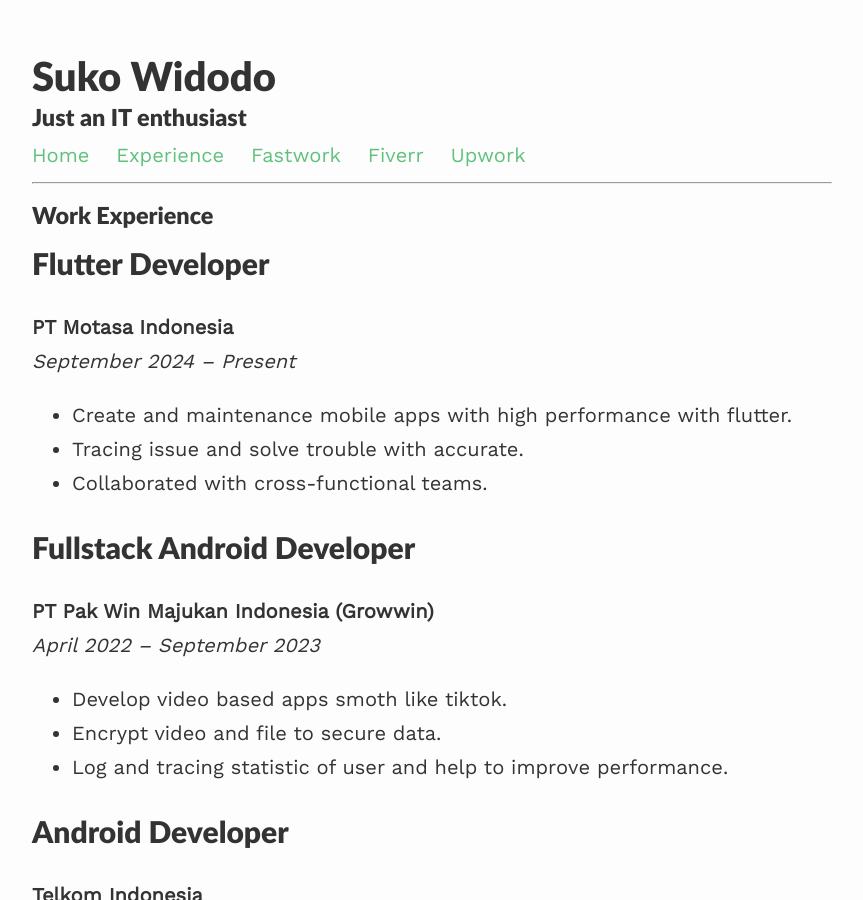
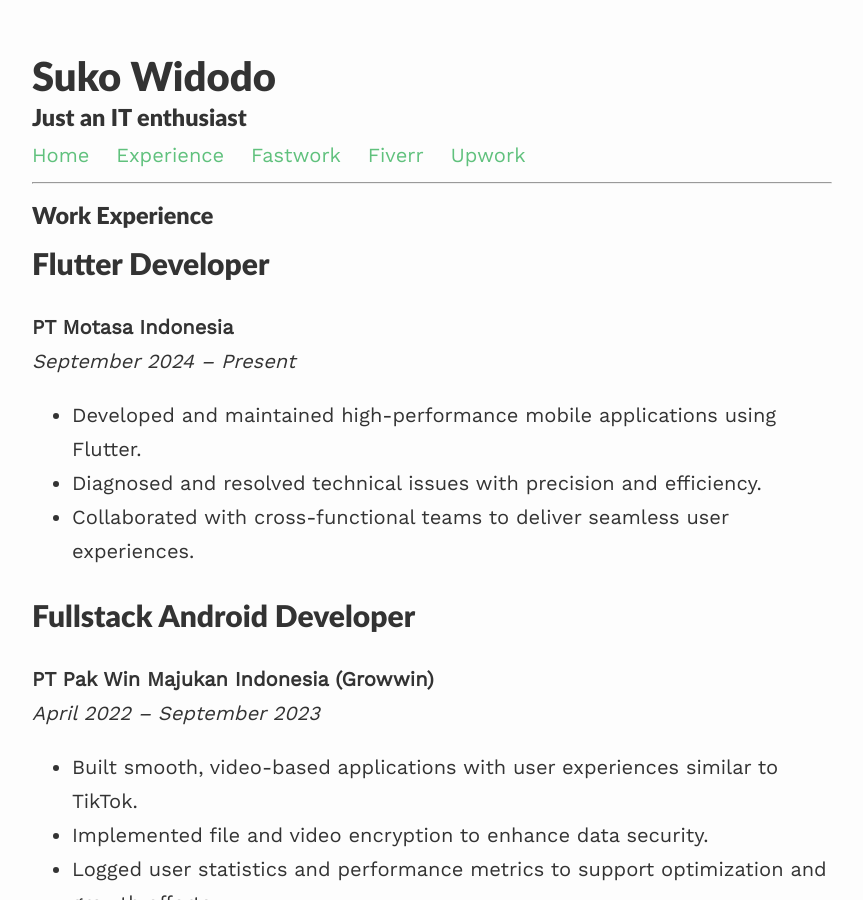
Before and after one commit to sukowidodo/sukowidodo.github.io, a Jekyll site: the page built from experience.md, in a window 1280 px wide and 900 px high. Shown: the whole window, without its empty margins (208-1071 px from the left). Built offline with Jekyll 4.4.1, drawn with Linux system fonts in a browser that asks for light colours; nearby versions of some CDN libraries; some of the changed text lies outside the part shown.

Commit message:
Update experience.md

```diff
--- a/experience.md
+++ b/experience.md
@@ -10,16 +10,16 @@ published: true
 ## Flutter Developer
 **PT Motasa Indonesia**
 *September 2024 – Present*
-- Create and maintenance mobile apps with high performance with flutter.
-- Tracing issue and solve trouble with accurate.
-- Collaborated with cross-functional teams.
+- Developed and maintained high-performance mobile applications using Flutter.
+- Diagnosed and resolved technical issues with precision and efficiency.
+- Collaborated with cross-functional teams to deliver seamless user experiences.
 
 ## Fullstack Android Developer
 **PT Pak Win Majukan Indonesia (Growwin)**
 *April 2022 – September 2023*
-- Develop video based apps smoth like tiktok.
-- Encrypt video and file to secure data.
-- Log and tracing statistic of user and help to improve performance.
+- Built smooth, video-based applications with user experiences similar to TikTok.
+- Implemented file and video encryption to enhance data security.
+- Logged user statistics and performance metrics to support optimization and growth efforts.
 
 ## Android Developer
 **Telkom Indonesia**
```
